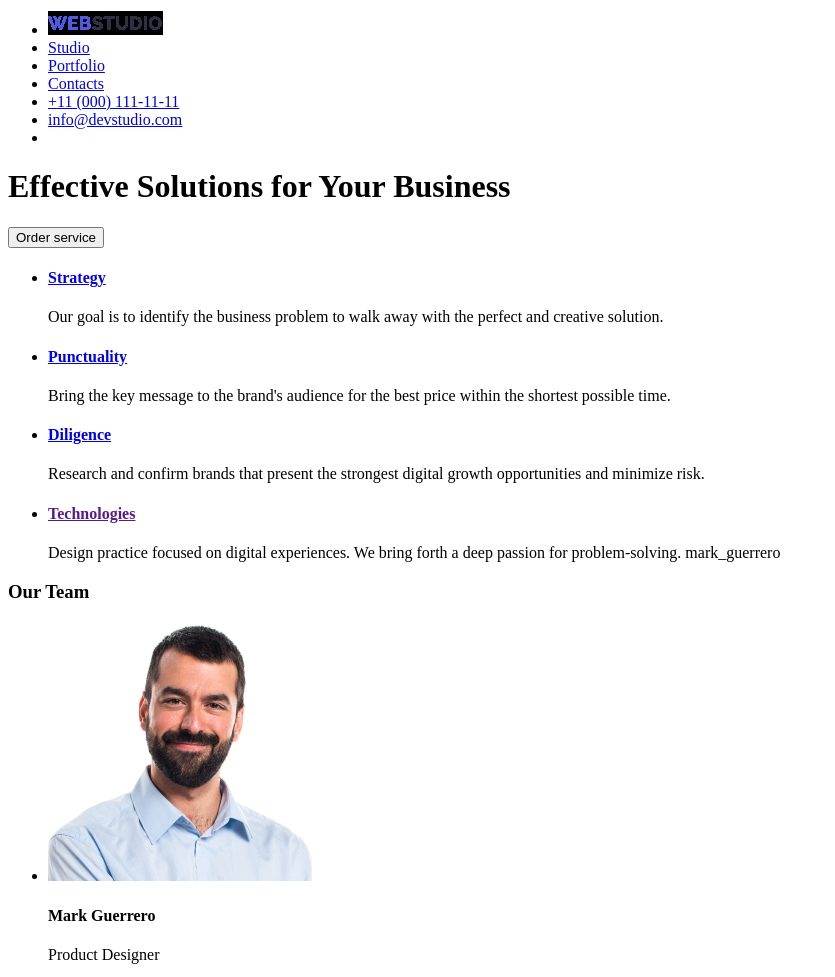
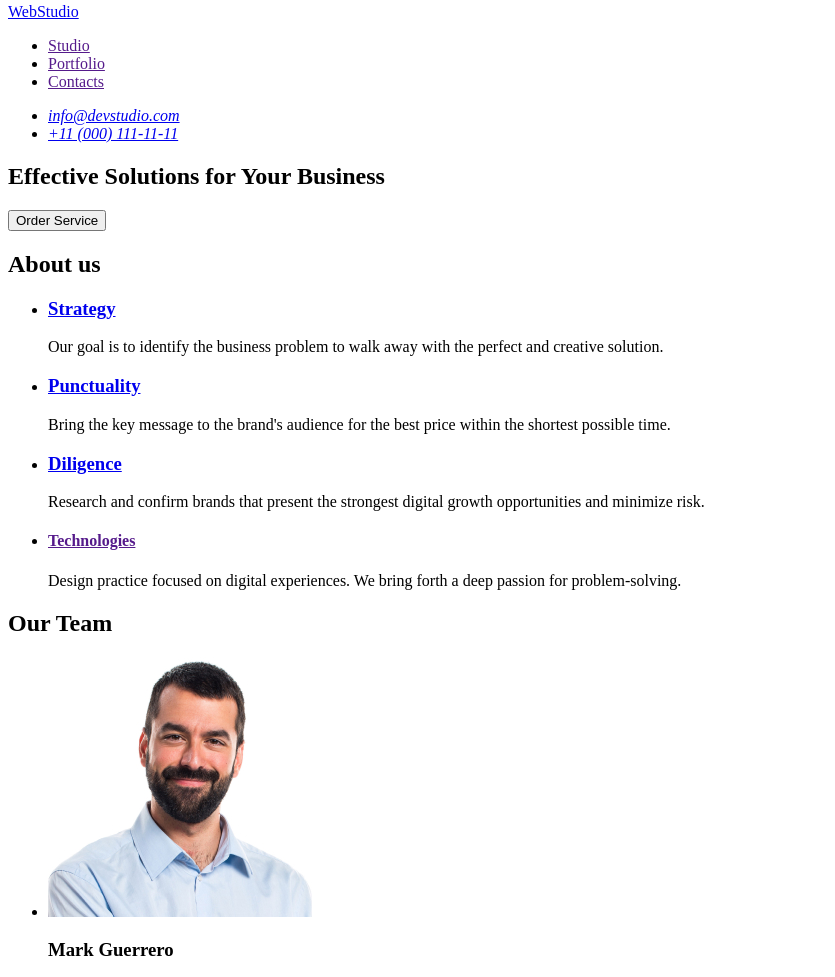
Before and after one commit to martenasoft/goit-markup-hw-01, a plain HTML site: page index.html in a window 1280 px wide. Shown: the part 5-982 px from the top of the page, without its empty margins (0-835 px from the left). Drawn offline with Linux system fonts and the light colour scheme.

Commit message:
small fix

```diff
--- a/index.html
+++ b/index.html
@@ -7,106 +7,92 @@
 <body>
 <!-- Header 1-->
 <header>
+    <a href="./index.html">WebStudio</a>
     <!-- Nav menu -->
     <nav>
         <ul>
-                <li><a href="/"><img src="./images/logo.jpg" width="115" height="24" alt="Homework #1"></a></li>
-                <li><a href="#">Studio</a></li>
-                <li><a href="#">Portfolio</a></li>
-                <li><a href="#">Contacts</a></li>
-                <li><a href="#">+11 (000) 111-11-11</a></li>
-                <li><a href="#">info@devstudio.com</a></li>
-                <li></li>
+            <li><a href="">Studio</a></li>
+            <li><a href="">Portfolio</a></li>
+            <li><a href="">Contacts</a></li>
+
         </ul>
     </nav>
-    </header>
-
-    <!-- Header 2 -->
-    <header>
-        <div>
-            <h1>Effective Solutions for Your Business</h1>
-            <button type="button">Order service</button>
-        </div>
+    <address>
+        <ul>
+            <li><a href="mailto:info@devstudio.com">info@devstudio.com</a></li>
+            <li><a href="tel:+110001111111">+11 (000) 111-11-11</a></li>
+        </ul>
+    </address>
 </header>
 
 <!-- Main -->
 <main>
+    <!-- Section 1 -->
+    <section>
+        <h1>Effective Solutions for Your Business</h1>
+        <button type="button">Order Service</button>
+    </section>
 
-        <!-- Section 1 -->
-        <section class="section-1">
+    <!-- Section 2 -->
+    <section>
+        <h2>About us</h2>
         <ul>
             <li>
-                    <h4><a href="#">Strategy</a> </h4>
+                <h3><a href="#">Strategy</a></h3>
                 <p>
                     Our goal is to identify the business
                     problem to walk away with the perfect and creative solution.
                 </p>
             </li>
             <li>
-                    <h4><a href="#">Punctuality</a> </h4>
+                <h3><a href="#">Punctuality</a></h3>
                 <p>
                     Bring the key message to the brand's audience
                     for the best price within the shortest possible time.
                 </p>
             </li>
             <li>
-                    <h4><a href="#">Diligence</a> </h4>
+                <h3><a href="#">Diligence</a></h3>
                 <p>
                     Research and confirm brands that present the strongest
                     digital growth opportunities and minimize risk.
                 </p>
             </li>
             <li>
-                    <h4><a href="">Technologies</a> </h4>
+                <h4><a href="">Technologies</a></h4>
                 <p>
                     Design practice focused on digital experiences.
                     We bring forth a deep passion for problem-solving.
-                        mark_guerrero
                 </p>
             </li>
         </ul>
     </section>
-        <div></div>
 
     <!-- Section 2 -->
     <section class="section-2">
-        <h3>Our Team</h3>
+        <h2>Our Team</h2>
         <ul>
             <li>
-                 <div >
-                     <img src="./images/mark_guerrero.jpg" alt="Mark Guerrero. Product Designer." width="264" height="260">
-                     <div>
-                         <h4>Mark Guerrero</h4>
+                <img src="./images/mark_guerrero.jpg" alt="Mark Guerrero. Product Designer." width="264">
+
+                <h3>Mark Guerrero</h3>
                 <p>Product Designer</p>
-                     </div>
-                 </div>
+
             </li>
             <li>
-                 <div >
-                     <img src="./images/tom_ford.jpg" alt="Tom Ford. Frontend Developer." width="264" height="260">
-                     <div>
-                         <h4>Tom Ford</h4>
+                <img src="./images/tom_ford.jpg" alt="Tom Ford. Frontend Developer." width="264">
+                <h3>Tom Ford</h3>
                 <p>Frontend Developer</p>
-                     </div>
-                 </div>
             </li>
             <li>
-                 <div >
-                     <img src="./images/camila_garcia.jpg" alt="Camila Garcia. Marketing." width="264" height="260">
-                     <div>
-                         <h4>Camila Garcia</h4>
+                <img src="./images/camila_garcia.jpg" alt="Camila Garcia. Marketing." width="264">
+                <h3>Camila Garcia</h3>
                 <p>Marketing</p>
-                     </div>
-                 </div>
             </li>
             <li>
-                 <div >
                 <img src="./images/daniel_wilson.jpg" alt="Daniel Wilson. UI Designer." width="264" height="260">
-                     <div>
-                         <h4>Daniel Wilson</h4>
+                <h3>Daniel Wilson</h3>
                 <p>UI Designer</p>
-                     </div>
-                 </div>
             </li>
         </ul>
     </section>
@@ -114,14 +100,10 @@
 
 <!-- Footer -->
 <footer>
-        <div>
-            <p>
-                <a href="/"><img src="./images/logo.jpg" alt="Homework #1" width="115" height="24"></a>
-            </p>
+    <a href="./index.html">WebStudio</a>
     <p>
         Increase the flow of customers and sales for your business with digital marketing & growth solutions.
     </p>
-        </div>
 </footer>
 </body>
 </html>
```
Lines whose indentation alone changed are shown as unchanged.
